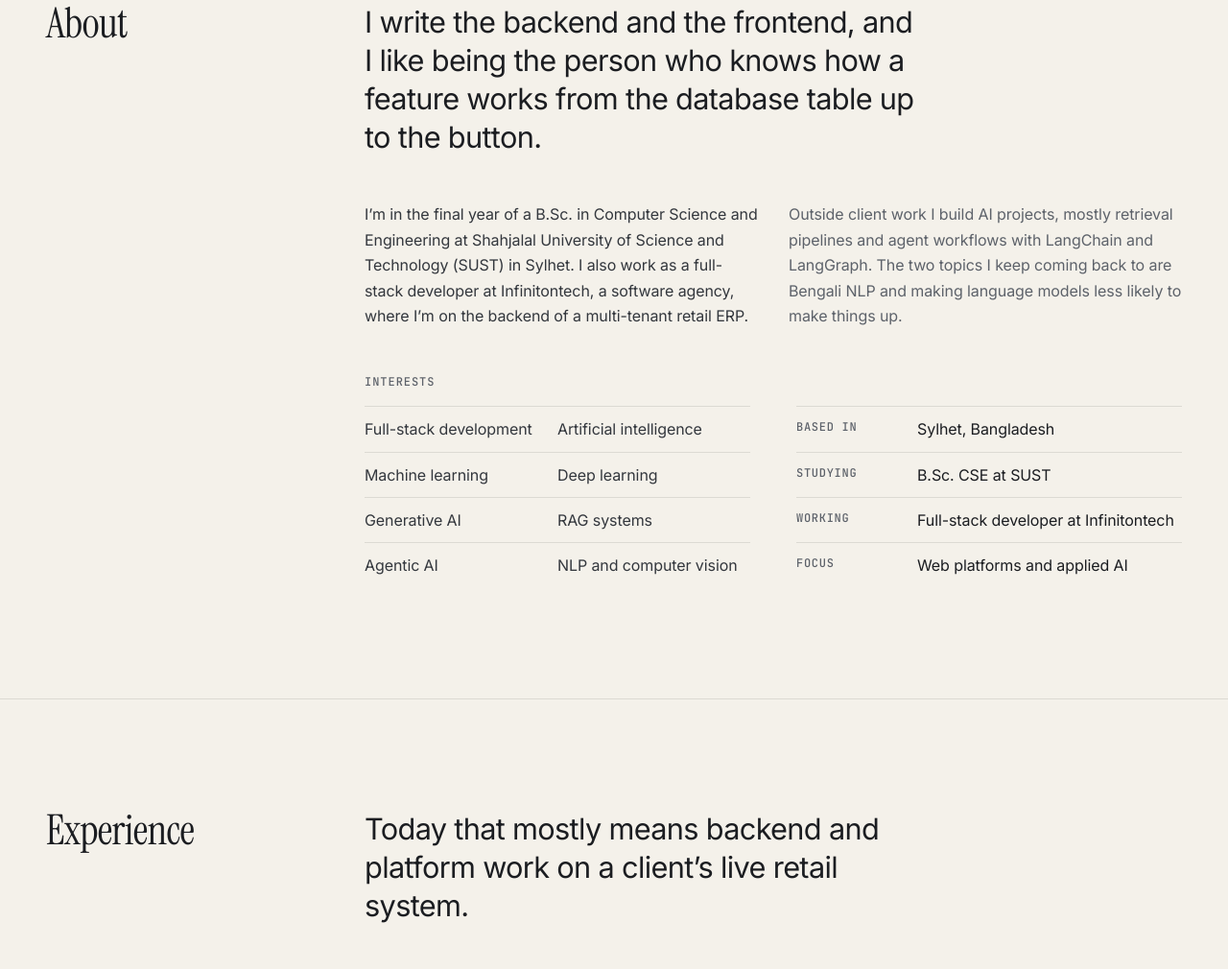
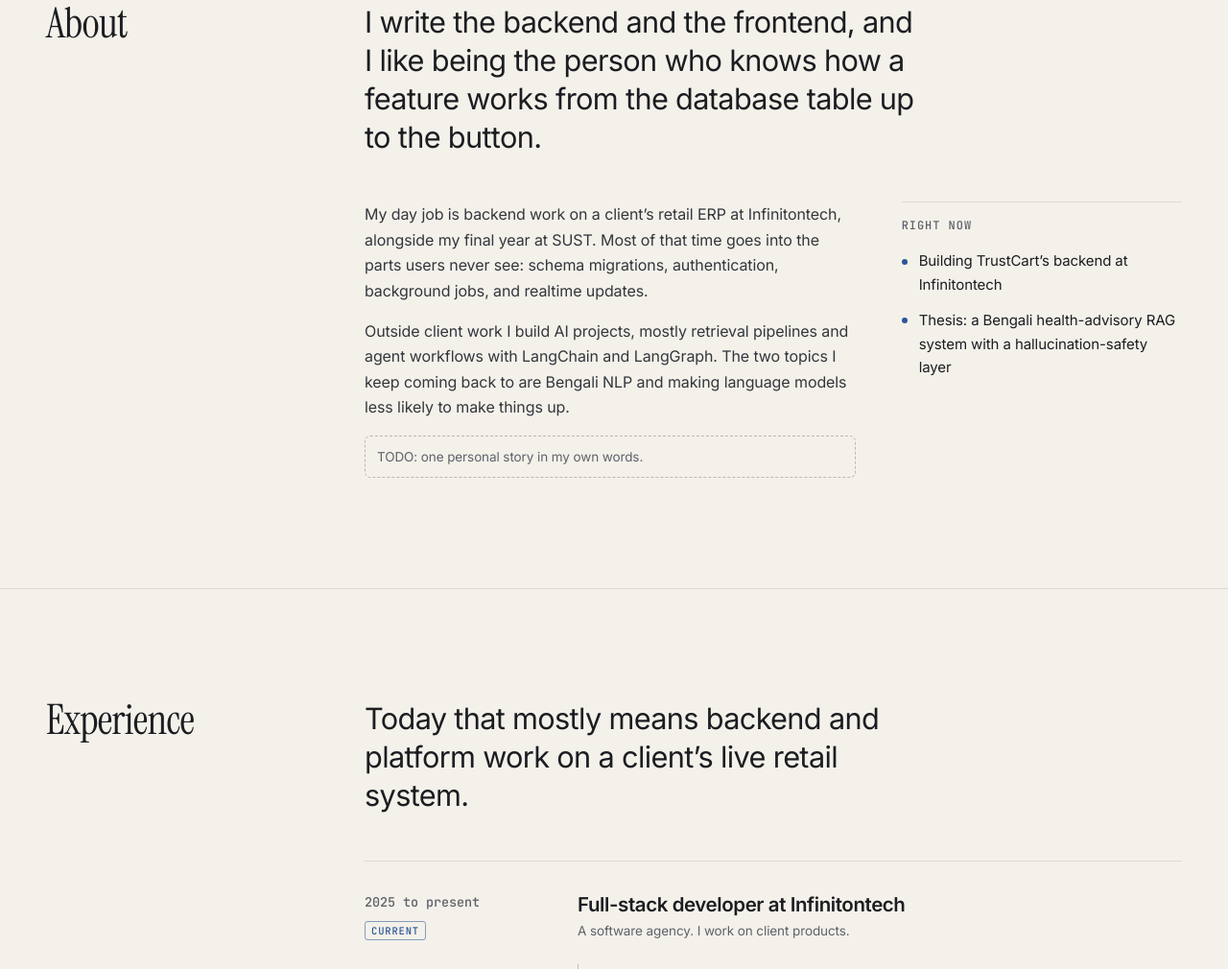
Before and after one commit to thowfique041/Portfolio, a plain HTML site: page index.html in a window 1280 px wide. Shown: the part 1044-2054 px from the top of the page at 96% size. Drawn offline with Linux system fonts and the light colour scheme.

Commit message:
Tighten About section

```diff
--- a/index.html
+++ b/index.html
@@ -171,34 +171,27 @@
         <div class="section-body">
           <p class="lead reveal">I write the backend and the frontend, and I like being the person who knows how a
             feature works from the database table up to the button.</p>
-          <div class="two-col reveal">
-            <p>I’m in the final year of a B.Sc. in Computer Science and Engineering at Shahjalal University of Science
-              and Technology (SUST) in Sylhet. I also work as a full-stack developer at Infinitontech, a software agency,
-              where I’m on the backend of a multi-tenant retail ERP.</p>
-            <p>Outside client work I build AI projects, mostly retrieval pipelines and agent workflows with
-              LangChain and LangGraph. The two topics I keep coming back to are Bengali NLP and making
-              language models less likely to make things up.</p>
-          </div>
-          <div class="about-meta reveal">
-            <div>
-              <h3 class="mini-head">Interests</h3>
-              <ul class="plain-list cols-2">
-                <li>Full-stack development</li>
-                <li>Artificial intelligence</li>
-                <li>Machine learning</li>
-                <li>Deep learning</li>
-                <li>Generative AI</li>
-                <li>RAG systems</li>
-                <li>Agentic AI</li>
-                <li>NLP and computer vision</li>
+          <div class="about-grid reveal">
+            <div class="about-text">
+              <p>My day job is backend work on a client’s retail ERP at Infinitontech, alongside my final year at SUST.
+                Most of that time goes into the parts users never see: schema migrations, authentication, background
+                jobs, and realtime updates.</p>
+              <!-- TODO: if you want, add one sentence on which of these backend problems you enjoy most, and why. -->
+              <p>Outside client work I build AI projects, mostly retrieval pipelines and agent workflows with LangChain
+                and LangGraph. The two topics I keep coming back to are Bengali NLP and making language models less
+                likely to make things up.</p>
+              <!-- TODO: one personal story in my own words (how I started programming, a bug or project that changed
+                   how I work, or why Bengali NLP matters to me as a Sylheti speaker). Replace the placeholder below. -->
+              <p class="placeholder">TODO: one personal story in my own words.</p>
+            </div>
+            <aside class="right-now" aria-labelledby="right-now-title">
+              <!-- TODO: assets/me.jpg (portrait photo for this section; add an <img> here once the file exists) -->
+              <h3 id="right-now-title" class="mini-head">Right now</h3>
+              <ul>
+                <li>Building TrustCart’s backend at Infinitontech</li>
+                <li>Thesis: a Bengali health-advisory RAG system with a hallucination-safety layer</li>
               </ul>
-            </div>
-            <dl class="facts">
-              <div><dt>Based in</dt><dd>Sylhet, Bangladesh</dd></div>
-              <div><dt>Studying</dt><dd>B.Sc. CSE at SUST</dd></div>
-              <div><dt>Working</dt><dd>Full-stack developer at Infinitontech</dd></div>
-              <div><dt>Focus</dt><dd>Web platforms and applied AI</dd></div>
-            </dl>
+            </aside>
           </div>
         </div>
       </div>
--- a/style.css
+++ b/style.css
@@ -1631,3 +1631,62 @@ html.reveal-ready .reveal.is-visible {
   font-size: var(--fs-sm) !important;
   margin-top: var(--s-3);
 }
+
+/* About */
+.about-grid {
+  display: grid;
+  gap: var(--s-6) var(--s-7);
+  grid-template-columns: minmax(0, 7fr) minmax(0, 4fr);
+}
+
+.about-text p {
+  color: var(--text-2);
+  max-width: 62ch;
+}
+
+.about-text p + p {
+  margin-top: var(--s-4);
+}
+
+.about-text .placeholder {
+  border: 1px dashed var(--line-strong);
+  border-radius: var(--radius);
+  color: var(--muted);
+  font-size: var(--fs-sm);
+  padding: 10px 12px;
+}
+
+.right-now {
+  align-self: start;
+  border-top: 1px solid var(--line);
+  padding-top: var(--s-4);
+}
+
+.right-now ul {
+  display: grid;
+  gap: var(--s-3);
+}
+
+.right-now li {
+  color: var(--text);
+  font-size: 15px;
+  padding-left: 18px;
+  position: relative;
+}
+
+.right-now li::before {
+  background: var(--accent);
+  border-radius: 50%;
+  content: "";
+  height: 6px;
+  left: 0;
+  position: absolute;
+  top: .62em;
+  width: 6px;
+}
+
+@media (max-width: 900px) {
+  .about-grid {
+    grid-template-columns: 1fr;
+  }
+}
```
